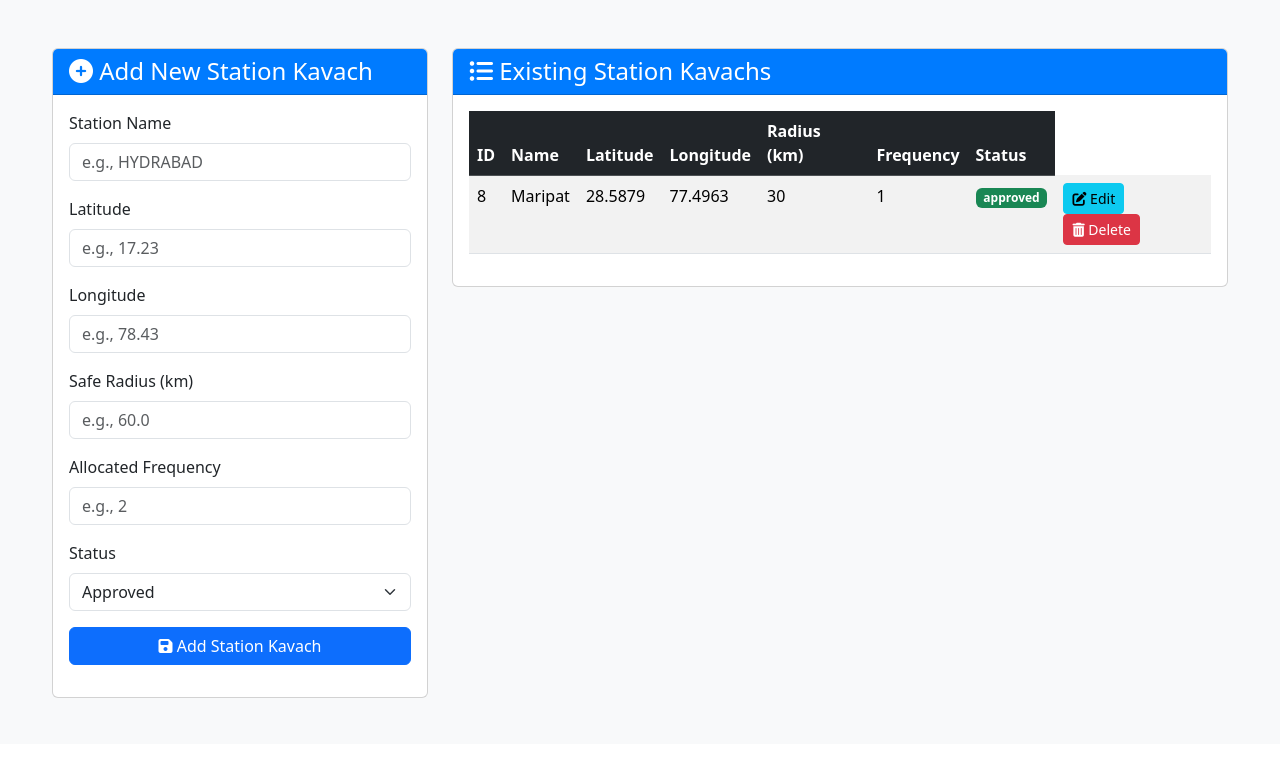
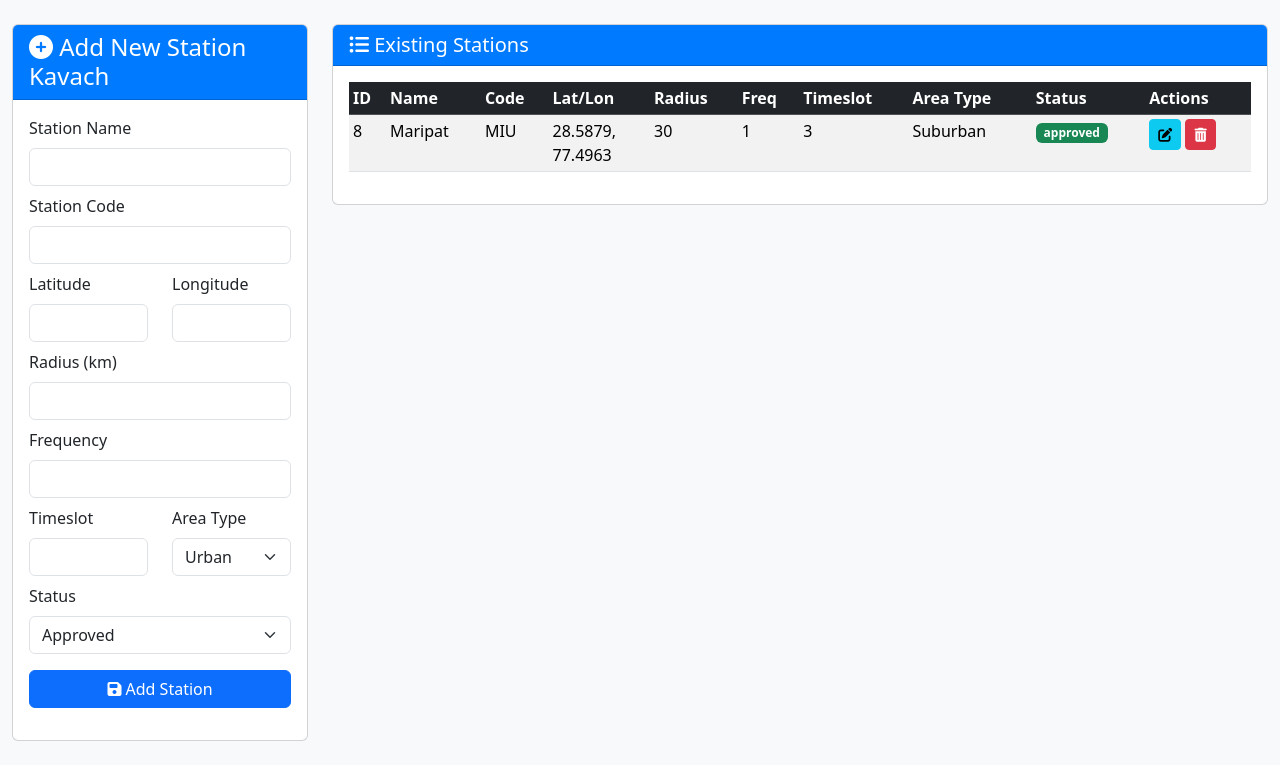
Before and after one commit to Murali-Manohar-Dhassan/freq-auto, a Flask app: page /admin in a window 1280 px wide. Shown: the part 56-821 px from the top of the page. Before the commit the page ends 754 px from the top, so only its background shows below. Run offline with Flask 3, Linux system fonts and the light colour scheme; data comes from the database, SQL or seed files in the repository; both versions use the stored data as it was after the commit.

Commit message:
Adding new col in admin db

```diff
--- a/app/static/admin.js
+++ b/app/static/admin.js
@@ -5,7 +5,6 @@
     const updateStationForm = document.getElementById('updateStationForm');
     const updateFormMessage = document.getElementById('updateFormMessage');
     const updateStationModal = new bootstrap.Modal(document.getElementById('updateStationModal'));
-
 
     // Function to fetch and display stations
     const loadStations = () => {
@@ -16,177 +15,142 @@
                 if (data.stations) {
                     data.stations.forEach(station => {
                         const row = document.createElement('tr');
+                        // Display Station_Code and timeslot
                         row.innerHTML = `
                             <td>${station.id}</td>
                             <td>${station.name}</td>
-                            <td>${station.latitude.toFixed(4)}</td>
-                            <td>${station.longitude.toFixed(4)}</td>
+                            <td>${station.Station_Code || 'N/A'}</td>
+                            <td>${station.latitude.toFixed(4)},<br>${station.longitude.toFixed(4)}</td>
                             <td>${station.safe_radius_km}</td>
                             <td>${station.allocated_frequency || 'N/A'}</td>
+                            <td>${station.timeslot || 'N/A'}</td>
+                            <td>${station.Area_type || 'N/A'}</td>
                             <td><span class="badge ${station.status === 'approved' ? 'bg-success' : 'bg-warning'}">${station.status}</span></td>
                             <td>
-                                <button class="btn btn-sm btn-info update-btn" data-id="${station.id}"
+                                <button class="btn btn-sm btn-info update-btn"
+                                    data-id="${station.id}"
                                     data-name="${station.name}"
+                                    data-station_code="${station.Station_Code || ''}"
                                     data-latitude="${station.latitude}"
                                     data-longitude="${station.longitude}"
                                     data-safe_radius_km="${station.safe_radius_km}"
                                     data-allocated_frequency="${station.allocated_frequency || ''}"
+                                    data-timeslot="${station.timeslot || ''}"
+                                    data-area_type="${station.Area_type || ''}"
                                     data-status="${station.status}">
-                                    <i class="fas fa-edit"></i> Edit
+                                    <i class="fas fa-edit"></i>
                                 </button>
                                 <button class="btn btn-sm btn-danger delete-btn" data-id="${station.id}">
-                                    <i class="fas fa-trash-alt"></i> Delete
+                                    <i class="fas fa-trash-alt"></i>
                                 </button>
                             </td>
                         `;
                         stationList.appendChild(row);
                     });
 
-                    // Add event listeners to the new buttons
-                    document.querySelectorAll('.update-btn').forEach(button => {
-                        button.addEventListener('click', openUpdateModal);
-                    });
-                    document.querySelectorAll('.delete-btn').forEach(button => {
-                        button.addEventListener('click', handleDelete);
-                    });
-
+                    // Re-attach event listeners after rendering
+                    attachEventListeners();
                 }
             })
             .catch(error => console.error('Error loading stations:', error));
     };
 
-    // Function to handle form submission (Add Station)
+    const openUpdateModal = (event) => {
+        const button = event.target.closest('.update-btn');
+        // Populate all fields including the new ones
+        document.getElementById('updateStationId').value = button.dataset.id;
+        document.getElementById('updateName').value = button.dataset.name;
+        document.getElementById('updateStationCode').value = button.dataset.station_code;
+        document.getElementById('updateLatitude').value = button.dataset.latitude;
+        document.getElementById('updateLongitude').value = button.dataset.longitude;
+        document.getElementById('updateSafeRadiusKm').value = button.dataset.safe_radius_km;
+        document.getElementById('updateAllocatedFrequency').value = button.dataset.allocated_frequency;
+        document.getElementById('updateTimeslot').value = button.dataset.timeslot;
+        document.getElementById('updateAreaType').value = button.dataset.area_type;
+        document.getElementById('updateStatus').value = button.dataset.status;
+
+        updateStationModal.show();
+    };
+
+    const handleDelete = (event) => {
+        const stationId = event.target.closest('.delete-btn').dataset.id;
+        if (confirm('Are you sure you want to delete this station?')) {
+            fetch('/api/delete_station', {
+                method: 'POST',
+                headers: { 'Content-Type': 'application/json' },
+                body: JSON.stringify({ id: stationId }),
+            })
+            .then(response => response.json())
+            .then(data => {
+                if (data.success) {
+                    showMessage(data.message, 'success', formMessage);
+                    loadStations();
+                } else {
+                    showMessage(data.message, 'danger', formMessage);
+                }
+            });
+        }
+    };
+
+    const attachEventListeners = () => {
+        document.querySelectorAll('.update-btn').forEach(button => {
+            button.addEventListener('click', openUpdateModal);
+        });
+        document.querySelectorAll('.delete-btn').forEach(button => {
+            button.addEventListener('click', handleDelete);
+        });
+    };
+
     addStationForm.addEventListener('submit', function(event) {
         event.preventDefault();
-
         const formData = new FormData(addStationForm);
         const stationData = Object.fromEntries(formData.entries());
 
-        // Basic validation
-        if (!stationData.name || !stationData.latitude || !stationData.longitude || !stationData.safe_radius_km || !stationData.status) {
-            showMessage('Please fill out all fields.', 'danger',  formMessage);
-            return;
-        }
-
         fetch('/api/add_station', {
             method: 'POST',
-            headers: {
-                'Content-Type': 'application/json',
-            },
+            headers: { 'Content-Type': 'application/json' },
             body: JSON.stringify(stationData),
         })
         .then(response => response.json())
         .then(data => {
             if (data.success) {
                 showMessage(data.message, 'success', formMessage);
-                addStationForm.reset(); // Clear the form
-                loadStations(); // Refresh the list
+                addStationForm.reset();
+                loadStations();
             } else {
                 showMessage(data.message, 'danger', formMessage);
             }
-        })
-        .catch(error => {
-            console.error('Error adding station:', error);
-            showMessage('An unexpected error occurred.', 'danger', formMessage);
         });
     });
 
-    // Function to open the update modal and populate it
-    const openUpdateModal = (event) => {
-        const button = event.target.closest('.update-btn');
-        const id = button.dataset.id;
-        const name = button.dataset.name;
-        const latitude = button.dataset.latitude;
-        const longitude = button.dataset.longitude;
-        const safe_radius_km = button.dataset.safe_radius_km;
-        const allocated_frequency = button.dataset.allocated_frequency;
-        const status = button.dataset.status;
-
-        document.getElementById('updateStationId').value = id;
-        document.getElementById('updateName').value = name;
-        document.getElementById('updateLatitude').value = latitude;
-        document.getElementById('updateLongitude').value = longitude;
-        document.getElementById('updateSafeRadiusKm').value = safe_radius_km;
-        document.getElementById('updateAllocatedFrequency').value = allocated_frequency;
-        document.getElementById('updateStatus').value = status;
-
-        updateStationModal.show();
-    };
-
-    // Function to handle form submission (Update Station)
     updateStationForm.addEventListener('submit', function(event) {
         event.preventDefault();
-
         const formData = new FormData(updateStationForm);
         const stationData = Object.fromEntries(formData.entries());
 
-        // Ensure ID is a number
-        stationData.id = parseInt(stationData.id);
-        // Convert numbers to correct types
-        stationData.latitude = parseFloat(stationData.latitude);
-        stationData.longitude = parseFloat(stationData.longitude);
-        stationData.safe_radius_km = parseFloat(stationData.safe_radius_km);
-        stationData.allocated_frequency = parseInt(stationData.allocated_frequency);
-
-
         fetch('/api/update_station', {
             method: 'POST',
-            headers: {
-                'Content-Type': 'application/json',
-            },
+            headers: { 'Content-Type': 'application/json' },
             body: JSON.stringify(stationData),
         })
         .then(response => response.json())
         .then(data => {
             if (data.success) {
-                showMessage(data.message, 'success', updateFormMessage);
+                showMessage('Station updated successfully!', 'success', formMessage);
                 updateStationModal.hide();
-                loadStations(); // Refresh the list
+                loadStations();
             } else {
                 showMessage(data.message, 'danger', updateFormMessage);
             }
-        })
-        .catch(error => {
-            console.error('Error updating station:', error);
-            showMessage('An unexpected error occurred.', 'danger', updateFormMessage);
         });
     });
 
-    // Function to handle station deletion
-    const handleDelete = (event) => {
-        const stationId = event.target.closest('.delete-btn').dataset.id;
-        if (confirm('Are you sure you want to delete this station?')) {
-            fetch('/api/delete_station', {
-                method: 'POST',
-                headers: {
-                    'Content-Type': 'application/json',
-                },
-                body: JSON.stringify({ id: stationId }),
-            })
-            .then(response => response.json())
-            .then(data => {
-                if (data.success) {
-                    showMessage(data.message, 'success', formMessage);
-                    loadStations(); // Refresh the list
-                } else {
-                    showMessage(data.message, 'danger', formMessage);
-                }
-            })
-            .catch(error => {
-                console.error('Error deleting station:', error);
-                showMessage('An unexpected error occurred.', 'danger', formMessage);
-            });
-        }
-    };
-
-    // Helper function to display messages
-    function showMessage(message, type) {
-        formMessage.innerHTML = `<div class="alert alert-${type}" role="alert">${message}</div>`;
+    function showMessage(message, type, element) {
+        element.innerHTML = `<div class="alert alert-${type}" role="alert">${message}</div>`;
         setTimeout(() => {
-            formMessage.innerHTML = '';
-        }, 3000);
+            element.innerHTML = '';
+        }, 4000);
     }
 
-    // Initial load of stations
     loadStations();
 });
--- a/app/templates/admin.html
+++ b/app/templates/admin.html
@@ -3,22 +3,22 @@
 <head>
     <meta charset="UTF-8">
     <meta name="viewport" content="width=device-width, initial-scale=1.0">
-    <title>Admin - Manage Station Kav Database</title>
+    <title>Admin - Manage Station Kavach Database</title>
     <link href="https://cdn.jsdelivr.net/npm/bootstrap@5.3.3/dist/css/bootstrap.min.css" rel="stylesheet">
     <link rel="stylesheet" href="https://cdnjs.cloudflare.com/ajax/libs/font-awesome/6.4.0/css/all.min.css">
     <style>
         body {
             background-color: #f8f9fa;
         }
-        .container {
-            max-width: 1200px;
+        .container-fluid {
+            max-width: 1400px;
         }
         .card-header {
             background-color: #007bff;
             color: white;
         }
         .table-responsive {
-            max-height: 500px;
+            max-height: 600px;
         }
     </style>
 </head>
@@ -42,35 +42,55 @@
         </div>
     </nav>
 
-    <div class="container mt-5">
+    <div class="container-fluid mt-4">
         <div class="row">
             <!-- Add New Station Form -->
-            <div class="col-lg-4 mb-4">
+            <div class="col-lg-3 mb-4">
                 <div class="card">
                     <div class="card-header">
                         <h4 class="mb-0"><i class="fas fa-plus-circle"></i> Add New Station Kavach</h4>
                     </div>
                     <div class="card-body">
                         <form id="addStationForm">
-                            <div class="mb-3">
+                            <div class="mb-2">
                                 <label for="name" class="form-label">Station Name</label>
-                                <input type="text" class="form-control" id="name" name="name" placeholder="e.g., HYDRABAD" required>
+                                <input type="text" class="form-control" id="name" name="name" required>
                             </div>
-                            <div class="mb-3">
-                                <label for="latitude" class="form-label">Latitude</label>
-                                <input type="number" step="any" class="form-control" id="latitude" name="latitude" placeholder="e.g., 17.23" required max="37.100" min="8.06666667">
+                            <div class="mb-2">
+                                <label for="Station_Code" class="form-label">Station Code</label>
+                                <input type="text" class="form-control" id="Station_Code" name="Station_Code" required>
                             </div>
-                            <div class="mb-3">
-                                <label for="longitude" class="form-label">Longitude</label>
-                                <input type="number" step="any" class="form-control" id="longitude" name="longitude" placeholder="e.g., 78.43" required max="92.100" min="68.06666667">
+                            <div class="row">
+                                <div class="col-md-6 mb-2">
+                                    <label for="latitude" class="form-label">Latitude</label>
+                                    <input type="number" step="any" class="form-control" id="latitude" name="latitude" required min="8.06666667" max="37.100">
+                                </div>
+                                <div class="col-md-6 mb-2">
+                                    <label for="longitude" class="form-label">Longitude</label>
+                                    <input type="number" step="any" class="form-control" id="longitude" name="longitude" required min="68.06666667" max="92.100">
+                                </div>
                             </div>
-                            <div class="mb-3">
-                                <label for="safe_radius_km" class="form-label">Safe Radius (km)</label>
-                                <input type="number" step="any" class="form-control" id="safe_radius_km" name="safe_radius_km" placeholder="e.g., 60.0" required max="100">
+                            <div class="mb-2">
+                                <label for="safe_radius_km" class="form-label">Radius (km)</label>
+                                <input type="number" step="any" class="form-control" id="safe_radius_km" name="safe_radius_km" required>
                             </div>
-                             <div class="mb-3">
-                                <label for="allocated_frequency" class="form-label">Allocated Frequency</label>
-                                <input type="number" class="form-control" id="allocated_frequency" name="allocated_frequency" placeholder="e.g., 2" required min="1" max="7">
+                             <div class="mb-2">
+                                <label for="allocated_frequency" class="form-label">Frequency</label>
+                                <input type="number" class="form-control" id="allocated_frequency" name="allocated_frequency" required>
+                            </div>
+                             <div class="row">
+                                <div class="col-md-6 mb-2">
+                                    <label for="timeslot" class="form-label">Timeslot</label>
+                                    <input type="number" class="form-control" id="timeslot" name="timeslot" required min="2" max="45">
+                                </div>
+                                 <div class="col-md-6 mb-2">
+                                    <label for="Area_type" class="form-label">Area Type</label>
+                                    <select class="form-select" id="Area_type" name="Area_type" required>
+                                        <option value="Urban" selected>Urban</option>
+                                        <option value="Suburban">Suburban</option>
+                                        <option value="Rural">Rural</option>
+                                    </select>
+                                </div>
                             </div>
                             <div class="mb-3">
                                 <label for="status" class="form-label">Status</label>
@@ -80,7 +100,7 @@
                                 </select>
                             </div>
                             <button type="submit" class="btn btn-primary w-100">
-                                <i class="fas fa-save"></i> Add Station Kavach
+                                <i class="fas fa-save"></i> Add Station
                             </button>
                         </form>
                         <div id="formMessage" class="mt-3"></div>
@@ -89,24 +109,26 @@
             </div>
 
             <!-- Station List -->
-            <div class="col-lg-8">
+            <div class="col-lg-9">
                 <div class="card">
                      <div class="card-header">
-                        <h4 class="mb-0"><i class="fas fa-list-ul"></i> Existing Station Kavachs</h4>
+                        <h5 class="mb-0"><i class="fas fa-list-ul"></i> Existing Stations</h5>
                     </div>
-
                     <div class="card-body">
                         <div class="table-responsive">
-                            <table class="table table-striped table-hover">
+                            <table class="table table-striped table-hover table-sm">
                                 <thead class="table-dark">
                                     <tr>
                                         <th>ID</th>
                                         <th>Name</th>
-                                        <th>Latitude</th>
-                                        <th>Longitude</th>
-                                        <th>Radius (km)</th>
-                                        <th>Frequency</th>
+                                        <th>Code</th>
+                                        <th>Lat/Lon</th>
+                                        <th>Radius</th>
+                                        <th>Freq</th>
+                                        <th>Timeslot</th>
+                                        <th>Area Type</th>
                                         <th>Status</th>
+                                        <th>Actions</th>
                                     </tr>
                                 </thead>
                                 <tbody id="stationList">
@@ -120,6 +142,7 @@
         </div>
     </div>
 
+    <!-- Update Modal -->
     <div class="modal fade" id="updateStationModal" tabindex="-1" aria-labelledby="updateStationModalLabel" aria-hidden="true">
         <div class="modal-dialog">
             <div class="modal-content">
@@ -135,12 +158,18 @@
                             <input type="text" class="form-control" id="updateName" name="name" required>
                         </div>
                         <div class="mb-3">
-                            <label for="updateLatitude" class="form-label">Latitude</label>
-                            <input type="number" step="any" class="form-control" id="updateLatitude" name="latitude" required>
+                            <label for="updateStationCode" class="form-label">Station Code</label>
+                            <input type="text" class="form-control" id="updateStationCode" name="Station_Code" required>
                         </div>
-                        <div class="mb-3">
-                            <label for="updateLongitude" class="form-label">Longitude</label>
-                            <input type="number" step="any" class="form-control" id="updateLongitude" name="longitude" required>
+                        <div class="row">
+                             <div class="col-md-6 mb-3">
+                                <label for="updateLatitude" class="form-label">Latitude</label>
+                                <input type="number" step="any" class="form-control" id="updateLatitude" name="latitude" required min="8.06666667" max="37.100">
+                            </div>
+                            <div class="col-md-6 mb-3">
+                                <label for="updateLongitude" class="form-label">Longitude</label>
+                                <input type="number" step="any" class="form-control" id="updateLongitude" name="longitude" required min="68.06666667" max="92.100">
+                            </div>
                         </div>
                         <div class="mb-3">
                             <label for="updateSafeRadiusKm" class="form-label">Safe Radius (km)</label>
@@ -149,6 +178,20 @@
                          <div class="mb-3">
                             <label for="updateAllocatedFrequency" class="form-label">Allocated Frequency</label>
                             <input type="number" class="form-control" id="updateAllocatedFrequency" name="allocated_frequency" required>
+                        </div>
+                        <div class="row">
+                            <div class="col-md-6 mb-3">
+                                <label for="updateTimeslot" class="form-label">Timeslot</label>
+                                <input type="number" class="form-control" id="updateTimeslot" name="timeslot" required min="2" max="45">
+                            </div>
+                             <div class="col-md-6 mb-3">
+                                <label for="updateAreaType" class="form-label">Area Type</label>
+                                <select class="form-select" id="updateAreaType" name="Area_type" required>
+                                    <option value="Urban">Urban</option>
+                                    <option value="Suburban">Suburban</option>
+                                    <option value="Rural">Rural</option>
+                                </select>
+                            </div>
                         </div>
                         <div class="mb-3">
                             <label for="updateStatus" class="form-label">Status</label>
```
Also changed, not shown: app/database.py (+50 -10 lines), app/approved_stations.db.
